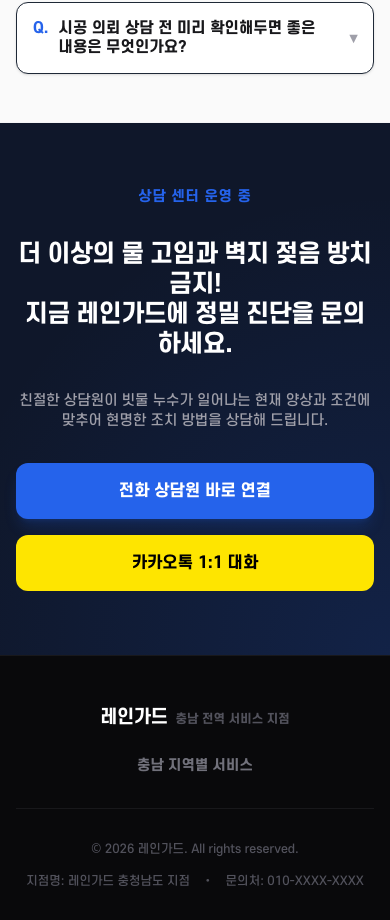
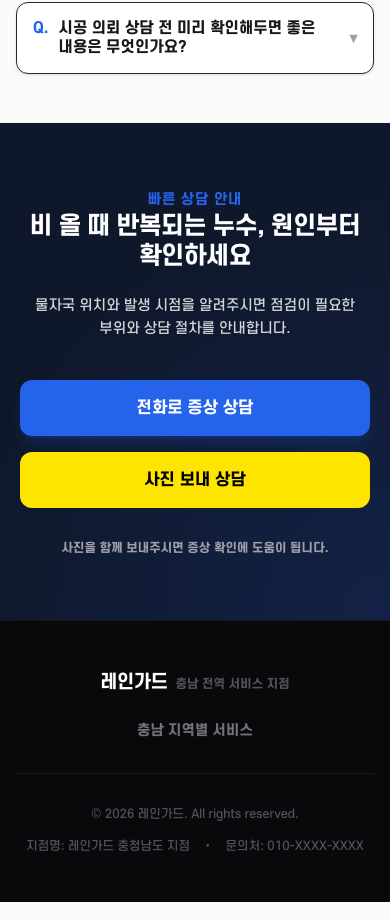
Before and after one commit to wogus5695-ctrl/Chungnam-rope-04, a Next.js app: page / in a window 390 px wide. Shown: the part 7599-8519 px from the top of the page. Built offline with nearby package versions, Linux system fonts and the light colour scheme.

Commit message:
feat: rewrite FinalCTA copy with dynamic segmentation logic

```diff
--- a/src/app/page.tsx
+++ b/src/app/page.tsx
@@ -391,7 +391,7 @@
           dynamicRegionName={regionName}
           dynamicServiceName={serviceName}
         />
-        <FinalCTA />
+        <FinalCTA activeServiceName={serviceName} regionName={regionName} />
 
       </main>
 
--- a/src/components/BottomSections.tsx
+++ b/src/components/BottomSections.tsx
@@ -736,28 +736,58 @@
 }
 
 // 7. 최종 CTA
-export function FinalCTA() {
+interface FinalCTAProps {
+  activeServiceName?: string;
+  regionName?: string;
+}
+
+export function FinalCTA({ activeServiceName, regionName }: FinalCTAProps) {
+  const isDynamic = !!(activeServiceName && regionName);
+
+  // 1. 상단 라벨
+  const labelText = "빠른 상담 안내";
+
+  // 2. H2 타이틀
+  const h2Text = isDynamic
+    ? `${regionName} ${activeServiceName}, 증상이 반복되면 먼저 상담하세요`
+    : "비 올 때 반복되는 누수, 원인부터 확인하세요";
+
+  // 3. 설명문 분기 처리
+  let descText = "물자국 위치와 발생 시점을 알려주시면 점검이 필요한 부위와 상담 절차를 안내합니다.";
+
+  if (isDynamic) {
+    const isLeakType = ["빗물누수", "창틀누수", "외벽누수"].includes(activeServiceName);
+    const isCockingType = ["창틀코킹", "창틀실리콘", "샷시실리콘"].includes(activeServiceName);
+
+    if (isLeakType) {
+      descText = "물자국 위치와 비가 올 때 나타나는 증상을 알려주시면 외벽·창틀 중 확인이 필요한 범위를 안내합니다.";
+    } else if (isCockingType) {
+      descText = "갈라짐과 들뜸 상태를 사진으로 보내주시면 기존 코킹 확인과 시공 상담 절차를 안내합니다.";
+    } else {
+      descText = "현재 증상과 외부 마감 상태를 알려주시면 확인이 필요한 부위와 상담 절차를 안내합니다.";
+    }
+  }
+
   return (
-    <section className="py-16 sm:py-24 bg-brand-primary text-white relative overflow-hidden">
+    <section className="py-16 sm:py-24 bg-brand-primary text-white relative overflow-hidden px-5 sm:px-6 lg:px-0">
       {/* 장식용 그라데이션 */}
       <div className="absolute inset-0 bg-[radial-gradient(circle_at_bottom_right,rgba(37,99,235,0.15),transparent_70%)]"></div>
 
-      <div className="max-w-4xl mx-auto px-4 sm:px-6 lg:px-8 text-center relative z-10 space-y-8">
-        <p className="text-sm font-bold text-brand-accent tracking-wider uppercase">상담 센터 운영 중</p>
-        <h2 className="text-2xl sm:text-3xl md:text-4xl font-black tracking-tight leading-tight">
-          더 이상의 물 고임과 벽지 젖음 방치 금지!<br />
-          지금 레인가드에 정밀 진단을 문의하세요.
+      <div className="max-w-4xl mx-auto text-center relative z-10 space-y-6">
+        <span className="text-sm font-bold text-brand-accent tracking-wider uppercase">{labelText}</span>
+        <h2 className="text-2xl sm:text-3xl md:text-4xl font-black tracking-tight leading-tight whitespace-pre-line keep-all break-keep">
+          {h2Text}
         </h2>
-        <p className="text-zinc-400 text-sm sm:text-base max-w-xl mx-auto font-medium">
-          친절한 상담원이 빗물 누수가 일어나는 현재 양상과 조건에 맞추어 현명한 조치 방법을 상담해 드립니다.
+        <p className="text-zinc-300 text-sm sm:text-base max-w-xl mx-auto font-medium leading-relaxed keep-all break-keep">
+          {descText}
         </p>
 
-        <div className="flex flex-col sm:flex-row items-center justify-center gap-4 max-w-md mx-auto">
+        <div className="flex flex-col sm:flex-row items-center justify-center gap-4 max-w-md mx-auto pt-4">
           <a
             href={`tel:${siteConfig.phonePlaceholder}`}
             className="w-full sm:w-auto px-8 py-4 bg-brand-accent hover:bg-brand-accent-hover text-white text-base font-extrabold rounded-xl shadow-lg shadow-brand-accent/20 transition-all text-center"
           >
-            전화 상담원 바로 연결
+            전화로 증상 상담
           </a>
           <a
             href={siteConfig.kakaoUrlPlaceholder}
@@ -765,9 +795,13 @@
             rel="noopener noreferrer"
             className="w-full sm:w-auto px-8 py-4 bg-[#fee500] hover:bg-[#fdd835] text-black text-base font-extrabold rounded-xl transition-all text-center"
           >
-            카카오톡 1:1 대화
+            사진 보내 상담
           </a>
         </div>
+
+        <p className="text-zinc-400 text-xs font-semibold pt-2">
+          사진을 함께 보내주시면 증상 확인에 도움이 됩니다.
+        </p>
       </div>
     </section>
   );
```
